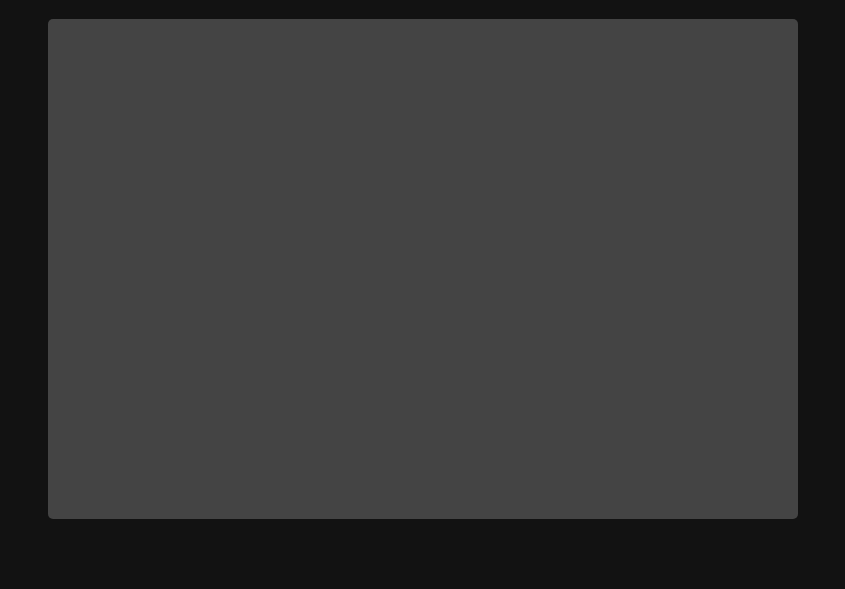
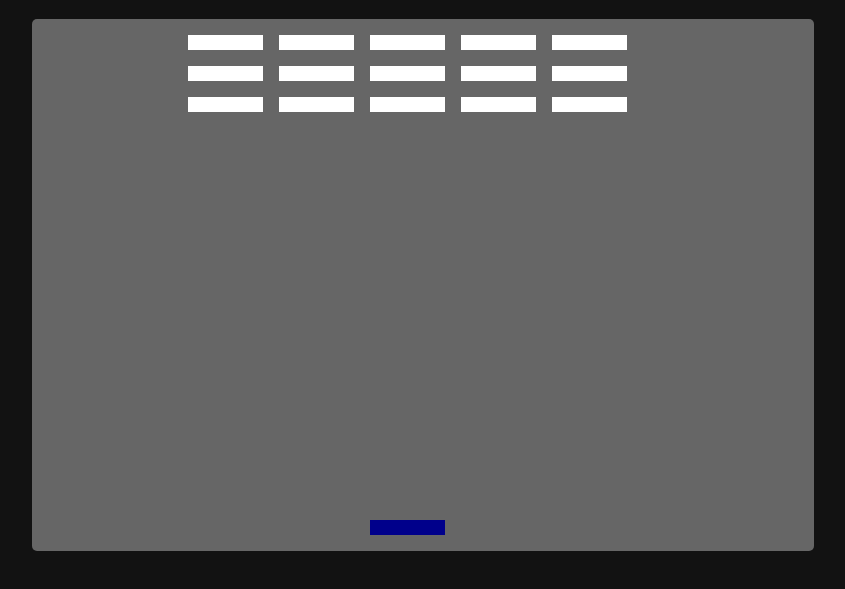
Before and after one commit to STLnick/breakout-ts, a website built with Vite: page index.html in a window 1280 px wide. Shown: the part 69-658 px from the top of the page, without its empty margins (217-1062 px from the left). Built offline with nearby package versions, Linux system fonts and the light colour scheme.

Commit message:
Implement basic layout of Blocks and Player

```diff
--- a/src/main.ts
+++ b/src/main.ts
@@ -1,8 +1,81 @@
-import './style.css'
+import './style.css';
+
+const BLOCK_HEIGHT = 15;
+const BLOCK_WIDTH = 75;
+const BLOCK_PADDING = 16;
+
+const CONTAINER_PADDING = 16;
+const CONTAINER_WIDTH = 750;
+
+const COLUMNS = 5;
+const ROWS = 3;
+const LAYOUT_WIDTH = (BLOCK_WIDTH * COLUMNS) + (BLOCK_PADDING * (COLUMNS - 1));
+
+function layoutBlocks(container: HTMLDivElement) {
+    let block: HTMLDivElement;
+    let leftStart: number;
+    let topStart: number;
+
+    for (let i = 0; i < ROWS; i++) {
+        leftStart = (CONTAINER_WIDTH / 2) - (LAYOUT_WIDTH / 2);
+        topStart = CONTAINER_PADDING + i * (BLOCK_HEIGHT + BLOCK_PADDING);
+
+        for (let j = 0; j < COLUMNS; j++) {
+            block = document.createElement('div');
+
+            block.classList.add('layout-block');
+            block.classList.add(`layout-block--row-${i}--col-${j}`);
+            block.style.position = 'absolute';
+            block.style.height = `${BLOCK_HEIGHT}px`;
+            block.style.width = `${BLOCK_WIDTH}px`;
+            block.style.left = `${leftStart}px`;
+            block.style.top = `${topStart}px`;
+
+            container.appendChild(block);
+
+            leftStart += BLOCK_PADDING + BLOCK_WIDTH;
+        }
+    }
+}
+
+function layoutPlayer(container: HTMLDivElement) {
+    const start = (CONTAINER_WIDTH / 2) - (BLOCK_WIDTH / 2);
+    const player = document.createElement('div');
+
+    player.classList.add('player-block');
+    player.style.position = 'absolute';
+    player.style.height = `${BLOCK_HEIGHT}px`;
+    player.style.width = `${BLOCK_WIDTH}px`;
+    player.style.left = `${start}px`;
+    player.style.bottom = '1rem';
+
+    container.appendChild(player);
+}
+
+function layoutGame(attempts: number) {
+    const container = document.querySelector<HTMLDivElement>('.game-container');
+
+    if (container === null) {
+        if (attempts > 3) {
+            console.error(`Container: ${container}, Attempts: ${attempts}`);
+            throw new Error('Error finding Game Container - unable to layout game');
+        }
+        // Try to layout again in 75ms
+        setTimeout(() => { layoutGame(attempts + 1) }, 75);
+        return;
+    }
+
+    layoutPlayer(container);
+    layoutBlocks(container);
+}
 
 document.querySelector<HTMLDivElement>('#app')!.innerHTML = `
     <h1 id="game-title">Breakout Game</h1>
     <div class="game-container">
-      <!-- TODO -->
+        <!-- Starting Blocks -->
+        <!-- (Space) -->
+        <!-- Player -->
     </div>
 `;
+
+layoutGame(0);
--- a/src/style.css
+++ b/src/style.css
@@ -15,9 +15,21 @@ body {
 }
 
 .game-container {
-    background-color: #444444;
+    position: relative;
+    background-color: #666666;
     border: #232323;
     border-radius: 5px;
     height: 500px;
     width: 750px;
+    padding: 16px;
 }
+
+.layout-block {
+    background-color: white;
+}
+
+.player-block {
+    background-color: darkblue;
+    height: 15px;
+    width: 75px;
+}
```
